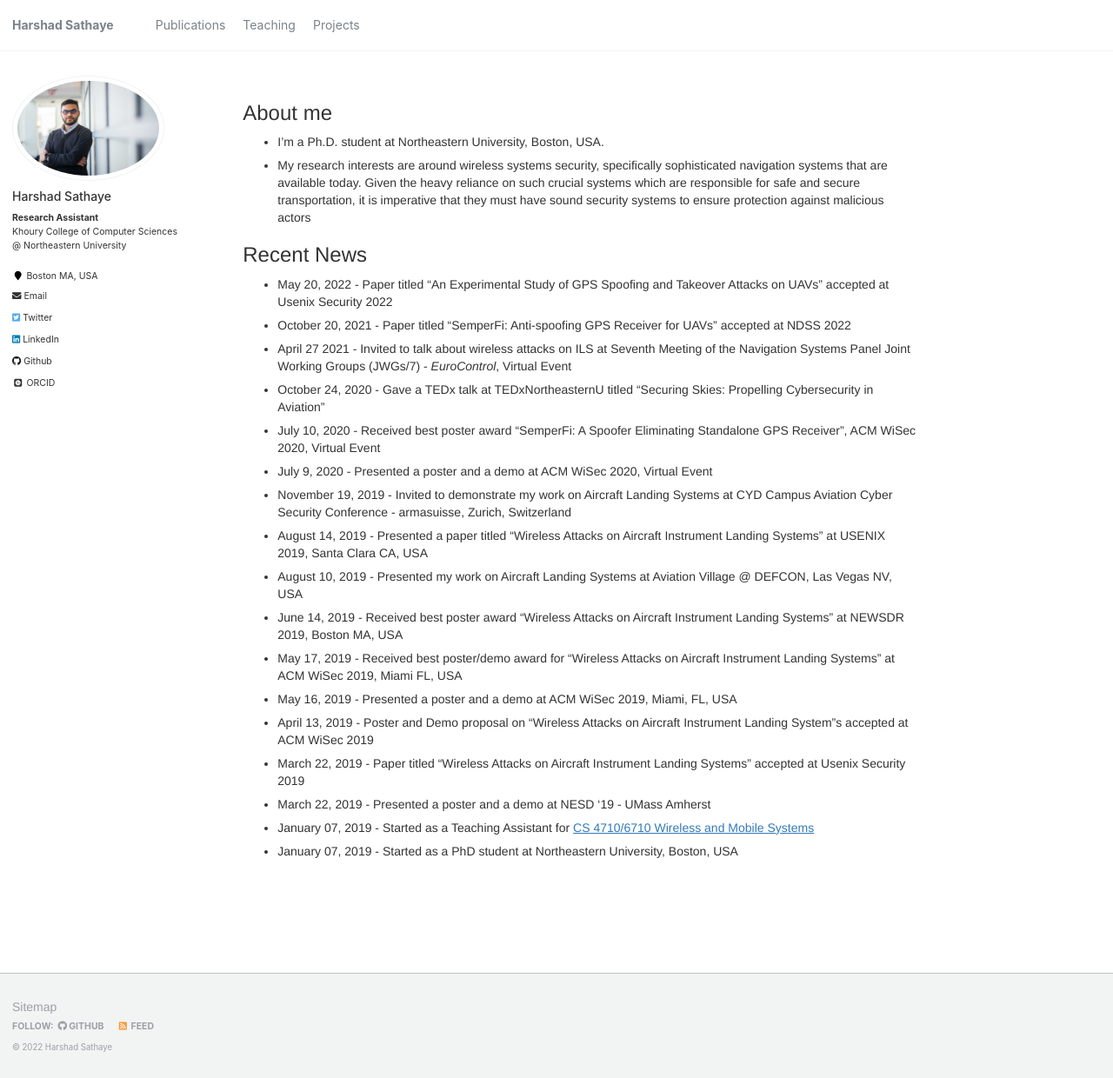
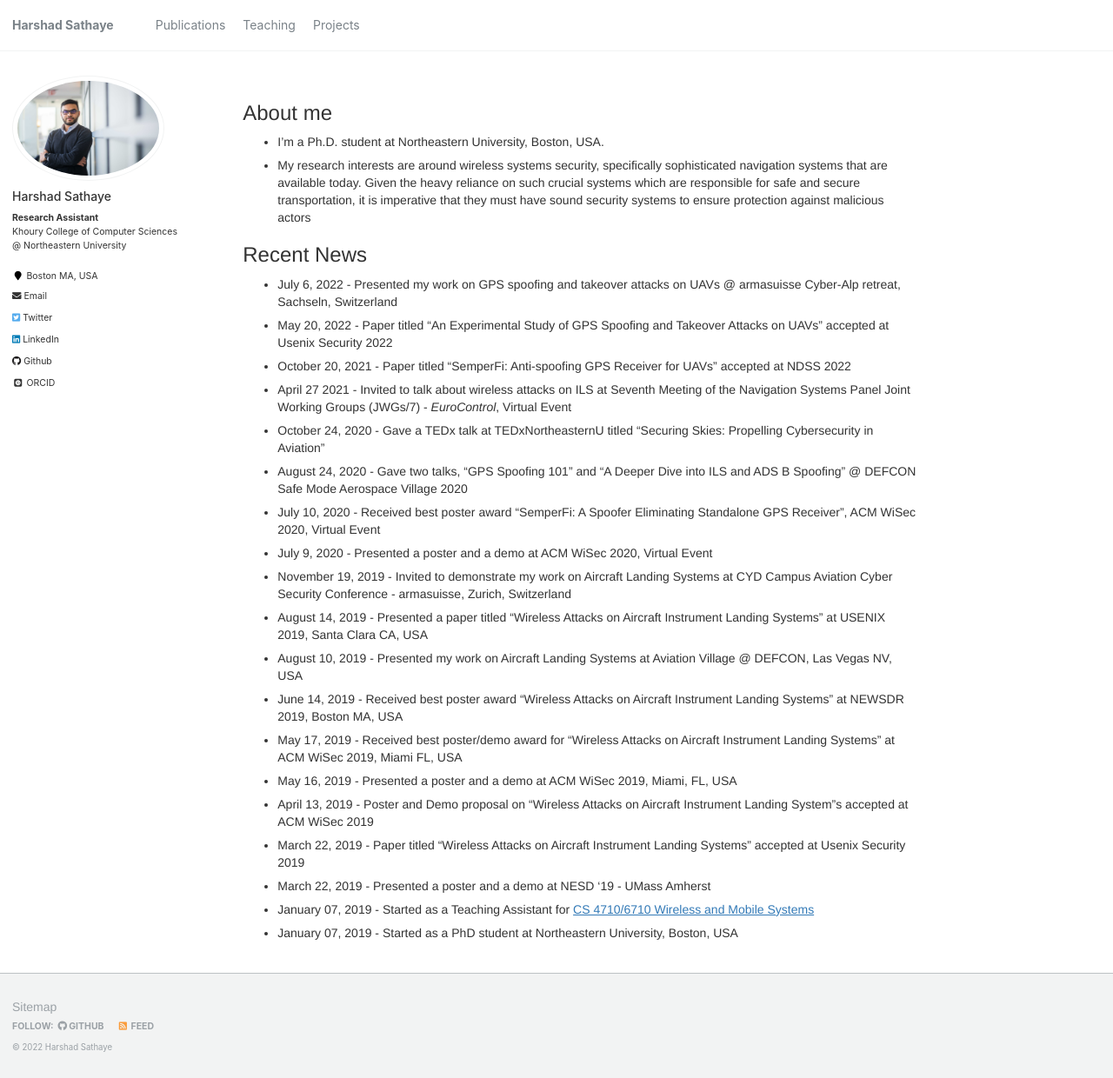
Before and after one commit to harshadms/harshadms.github.io, a Jekyll site: the page built from _pages/about.md, in a window 1280 px wide and 1240 px high. Shown: the whole window at 87% size. Built offline with Jekyll 4.4.1, drawn with Linux system fonts in a browser that asks for light colours; some web fonts are replaced.

Commit message:
Update about.md

```diff
--- a/_pages/about.md
+++ b/_pages/about.md
@@ -14,10 +14,12 @@ redirect_from:
 * My research interests are around wireless systems security, specifically sophisticated navigation systems that are available today. Given the heavy reliance on such crucial systems which are responsible for safe and secure transportation, it is imperative that they must have sound security systems to ensure protection against malicious actors
 
 ### Recent News
+* July 6, 2022 - Presented my work on GPS spoofing and takeover attacks on UAVs @ armasuisse Cyber-Alp retreat, Sachseln, Switzerland
 * May 20, 2022 - Paper titled “An Experimental Study of GPS Spoofing and Takeover Attacks on UAVs” accepted at Usenix Security 2022
 * October 20, 2021 - Paper titled "SemperFi: Anti-spoofing GPS Receiver for UAVs" accepted at NDSS 2022
 * April 27 2021 - Invited to talk about wireless attacks on ILS at Seventh  Meeting  of  the Navigation Systems Panel Joint Working Groups (JWGs/7) - *EuroControl*, Virtual Event
 * October 24, 2020 - Gave a TEDx talk at TEDxNortheasternU titled "Securing Skies: Propelling Cybersecurity in Aviation"
+* August 24, 2020 - Gave two talks, "GPS Spoofing 101" and "A Deeper Dive into ILS and ADS B Spoofing" @ DEFCON Safe Mode Aerospace Village 2020
 * July 10, 2020 - Received best poster award "SemperFi: A Spoofer Eliminating Standalone GPS Receiver", ACM WiSec 2020, Virtual Event
 * July 9, 2020 - Presented a poster and a demo at ACM WiSec 2020, Virtual Event
 * November 19, 2019 - Invited to demonstrate my work on Aircraft Landing Systems at CYD Campus Aviation Cyber Security Conference - armasuisse, Zurich, Switzerland
```
